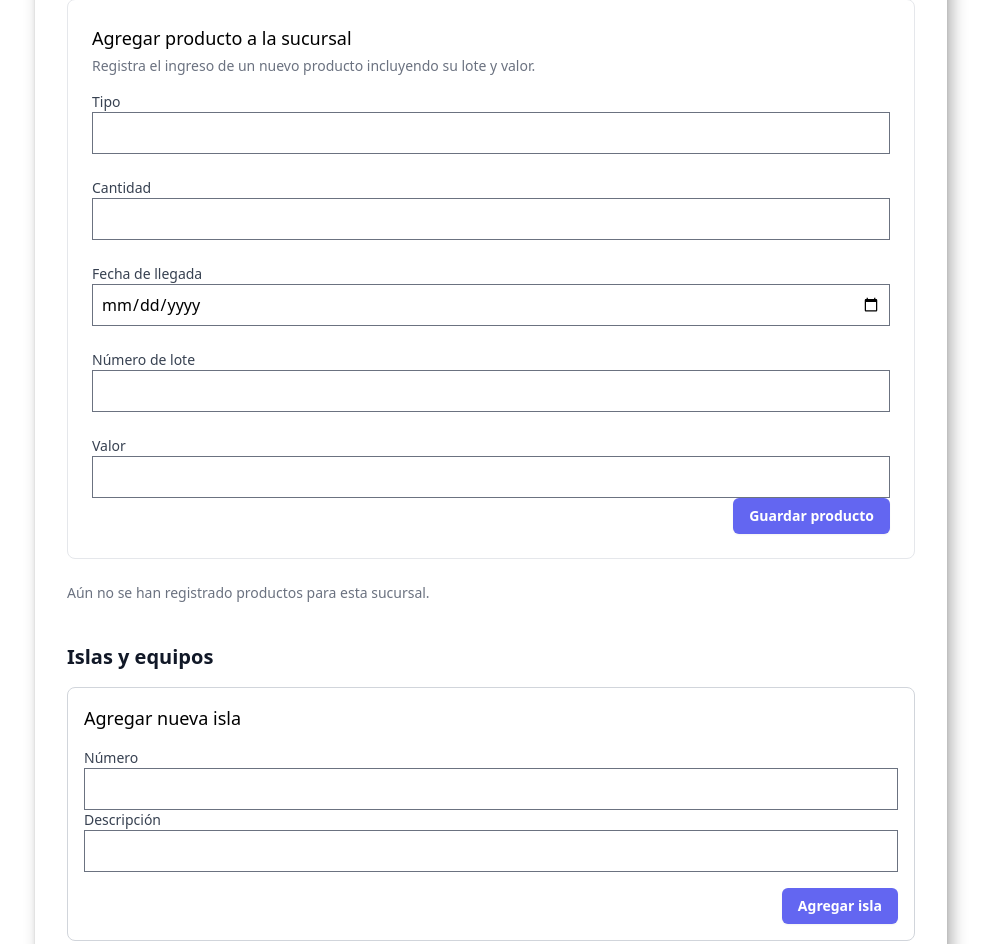
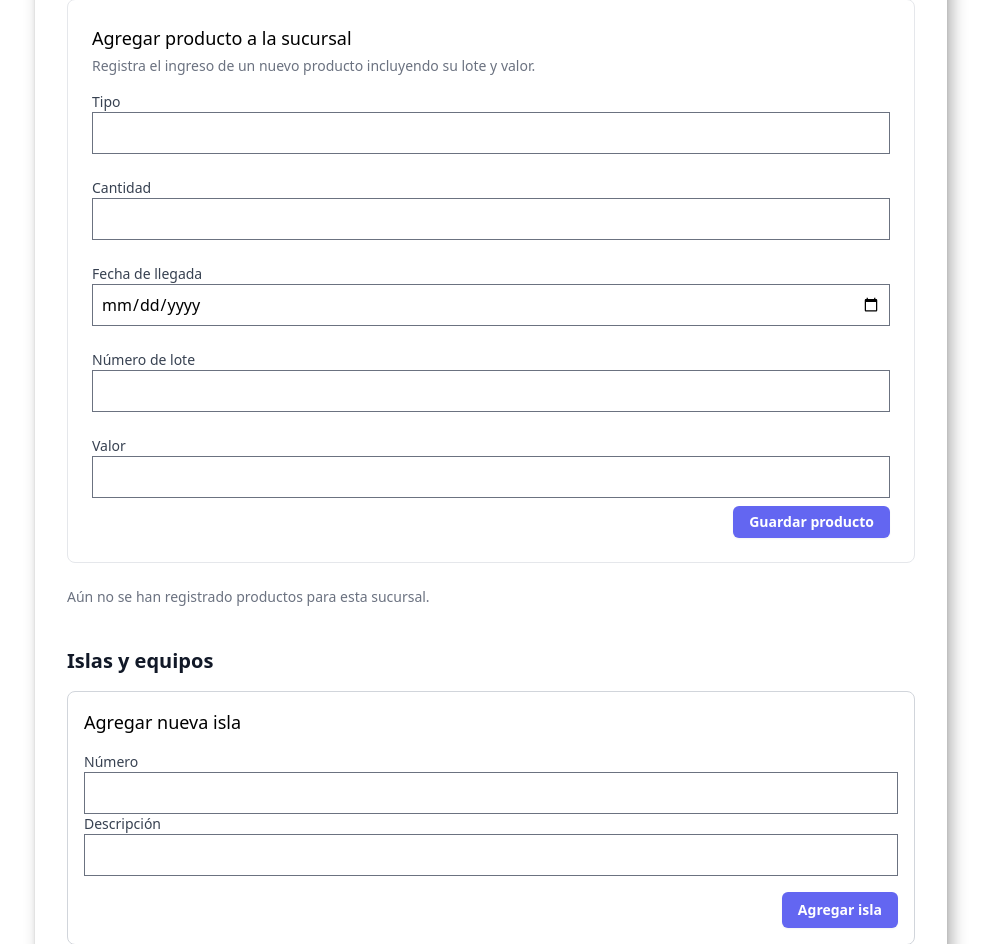
Before and after one commit to Leonard0nt/BenciData, a Django app: page /sucursales/1/editar/ in a window 1280 px wide. Shown: the part 3351-4295 px from the top of the page, without its empty margins (269-1260 px from the left). Run offline with Django 5.2, Linux system fonts and the light colour scheme; a user stored in the database is signed in; data comes from the database, SQL or seed files in the repository; data that the repository does not hold is empty; parts of the project's set-up code (start-up, migrations or seed data) failed here and were passed over; some libraries are stand-ins or nearby versions.

Commit message:
29-10-01

```diff
--- a/templates/pages/sucursales/sucursal_form.html
+++ b/templates/pages/sucursales/sucursal_form.html
@@ -257,7 +257,7 @@
               </ul>
             {% endif %}
             <div class="flex justify-end">
-              <button type="submit" class="inline-flex items-center rounded-md bg-indigo-500 px-4 py-2 text-sm font-semibold text-white shadow-sm hover:bg-indigo-600 focus-visible:outline focus-visible:outline-2 focus-visible:outline-offset-2 focus-visible:outline-indigo-500">Guardar producto</button>
+              <button type="submit" class="inline-flex items-center rounded-md mt-2 bg-indigo-500 px-4 py-1.5 text-sm font-semibold text-white shadow-sm hover:bg-indigo-600 focus-visible:outline focus-visible:outline-2 focus-visible:outline-offset-2 focus-visible:outline-indigo-500">Guardar producto</button>
             </div>
           </form>
         </div>
@@ -280,7 +280,7 @@
                   </form>
                 </div>
               </div>
-              <dl class="mt-4 grid grid-cols-1 gap-x-4 gap-y-2 text-sm text-gray-600 sm:grid-cols-2">
+              <dl class="mt-4 grid-cols-1 gap-x-4 gap-y-2 text-sm text-gray-600 sm:grid-cols-2">
                 <div>
                   <dt class="font-medium text-gray-700">Cantidad</dt>
                   <dd>{{ product.quantity }}</dd>
```
